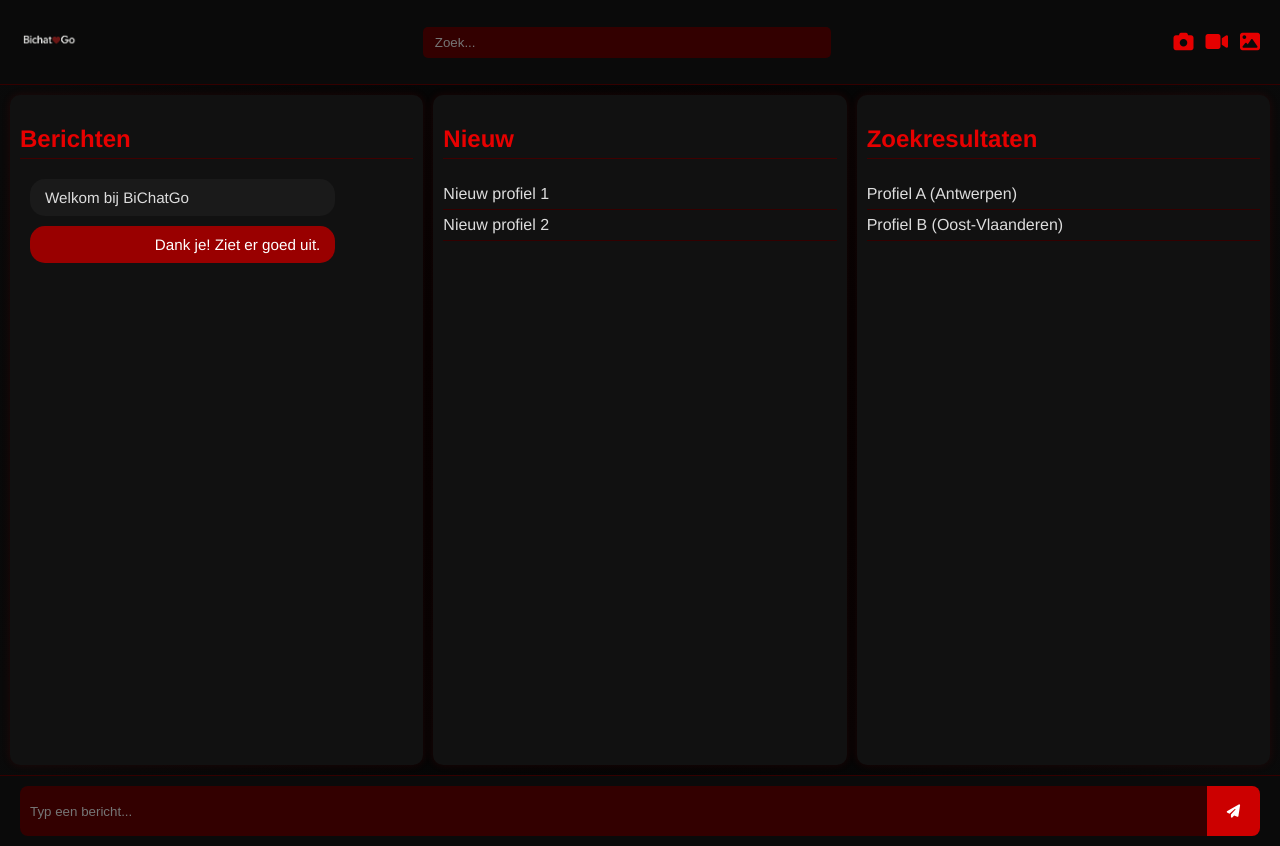
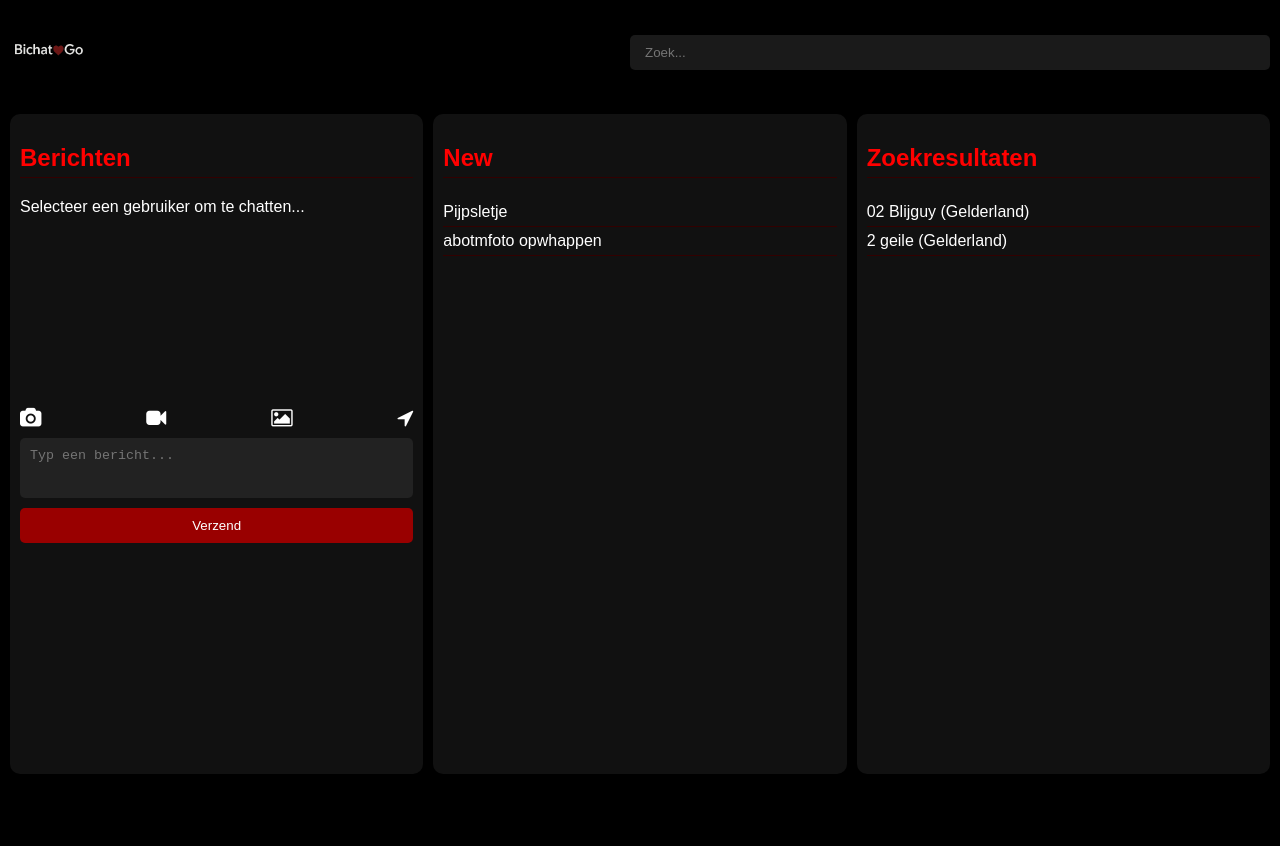
Before and after one commit to DenisS96/bichat, a plain HTML site: page html/Chat.html in a window 1280 px wide. After the commit the page ends 800 px from the top, so only its background shows below. Drawn offline with Linux system fonts and the light colour scheme.

Commit message:
Add files via upload

```diff
--- a/html/Chat.html
+++ b/html/Chat.html
@@ -3,12 +3,11 @@
 <head>
   <meta charset="UTF-8" />
   <meta name="viewport" content="width=device-width, initial-scale=1.0" />
-  <title>BiChatGo</title>
-  <link rel="stylesheet" href="https://cdnjs.cloudflare.com/ajax/libs/font-awesome/6.5.0/css/all.min.css">
+  <title>Chatroom</title>
+  <link rel="stylesheet" href="https://cdnjs.cloudflare.com/ajax/libs/font-awesome/4.7.0/css/font-awesome.min.css">
   <link rel="stylesheet" href="../style.css" />
 </head>
 <body>
-
   <header>
     <div class="logo">
       <img src="../images/ChatGPT_Image_22_mei_2025__23_22_45-removebg-preview.png" alt="Logo" />
@@ -16,44 +15,43 @@
     <div class="zoekbalk">
       <input type="text" placeholder="Zoek..." />
     </div>
-    <div class="icons">
-      <i class="fas fa-camera"></i>
-      <i class="fas fa-video"></i>
-      <i class="fas fa-image"></i>
-    </div>
   </header>
 
   <main class="chatlayout">
 
     <section class="kolom kolom3">
-        <h2>Berichten</h2>
-        <div class="chatbubble left">Welkom bij BiChatGo</div>
-        <div class="chatbubble right">Dank je! Ziet er goed uit.</div>
-      </section>
+      <h2>Berichten</h2>
+      <div class="berichten-container">
+        <p>Selecteer een gebruiker om te chatten...</p>
+      </div>
+      <div class="chat-controls">
+        <div class="iconen">
+          <i class="fa fa-camera"></i>
+          <i class="fa fa-video-camera"></i>
+          <i class="fa fa-image"></i>
+          <i class="fa fa-location-arrow"></i>
+        </div>
+        <textarea placeholder="Typ een bericht..."></textarea>
+        <button>Verzend</button>
+      </div>
+    </section>
 
     <section class="kolom kolom1">
-      <h2>Nieuw</h2>
+      <h2>New</h2>
       <ul>
-        <li>Nieuw profiel 1</li>
-        <li>Nieuw profiel 2</li>
+        <li>Pijpsletje</li>
+        <li>abotmfoto opwhappen</li>
       </ul>
     </section>
 
     <section class="kolom kolom2">
       <h2>Zoekresultaten</h2>
       <ul>
-        <li>Profiel A (Antwerpen)</li>
-        <li>Profiel B (Oost-Vlaanderen)</li>
+        <li>02 Blijguy (Gelderland)</li>
+        <li>2 geile (Gelderland)</li>
       </ul>
     </section>
 
-
   </main>
-
-  <footer>
-    <input class="message_field" type="text" placeholder="Typ een bericht..." />
-    <button><i class="fas fa-paper-plane"></i></button>
-  </footer>
-
 </body>
 </html>
--- a/style.css
+++ b/style.css
@@ -1,48 +1,44 @@
+* {
+  box-sizing: border-box;
+}
+
 body {
   margin: 0;
-  font-family: 'Helvetica Neue', Arial, sans-serif;
-  background: radial-gradient(circle, #000, #0a0a0a);
-  color: #ddd;
+  font-family: Arial, sans-serif;
+  background-color: #000;
+  color: #fff;
+  overflow-x: hidden;
 }
 
-/* Header */
 header {
   display: flex;
   justify-content: space-between;
   align-items: center;
+  padding: 10px;
+  background-color: #000;
   flex-wrap: wrap;
-  padding: 10px 20px;
-  background-color: #0a0a0a;
-  border-bottom: 1px solid #330000;
 }
 
 .logo img {
-  width: 60px;
+  width: 80px;
 }
 
 .zoekbalk input {
-  padding: 8px 12px;
+  padding: 10px 15px;
   border: none;
   border-radius: 5px;
-  width: 30vw;
-  background-color: #330000;
+  width: 50vw;
+  background-color: #1a1a1a;
   color: white;
 }
 
-.icons {
-  display: flex;
-  gap: 12px;
-  font-size: 20px;
-  color: #e60000;
-}
-
-/* Chatlayout */
 .chatlayout {
   display: flex;
   flex-wrap: wrap;
-  height: calc(100vh - 130px);
+  height: calc(100vh - 120px);
   padding: 10px;
   gap: 10px;
+  overflow-x: hidden;
 }
 
 .kolom {
@@ -52,105 +48,97 @@ header {
   padding: 10px;
   border-radius: 10px;
   overflow-y: auto;
-  box-shadow: 0 0 10px rgba(255, 0, 0, 0.1);
 }
 
 .kolom h2 {
-  color: #e60000;
-  border-bottom: 1px solid #400000;
+  color: #ff0000;
+  border-bottom: 1px solid #330000;
   padding-bottom: 5px;
 }
 
 .kolom ul {
   list-style: none;
   padding: 0;
+  margin: 0;
 }
 
 .kolom li {
-  padding: 6px 0;
+  padding: 5px 0;
   border-bottom: 1px solid #330000;
 }
 
-/* Chatbubbels */
-.chatbubble {
-  max-width: 70%;
-  padding: 10px 15px;
-  margin: 10px;
-  border-radius: 15px;
-  font-size: 0.95rem;
+.berichten-container {
+  min-height: 200px;
+  margin-bottom: 10px;
 }
 
-.chatbubble.left {
-  background-color: #1a1a1a;
-  align-self: flex-start;
+.chat-controls {
+  display: flex;
+  flex-direction: column;
+  gap: 10px;
+  margin-top: 10px;
 }
 
-.chatbubble.right {
+.iconen {
+  display: flex;
+  justify-content: space-between;
+  gap: 10px;
+  font-size: 20px;
+  color: white;
+}
+
+textarea {
+  width: 100%;
+  padding: 10px;
+  border: none;
+  border-radius: 5px;
+  background-color: #222;
+  color: white;
+  resize: none;
+  transition: height 0.3s ease;
+  height: 60px;
+}
+
+textarea:focus {
+  height: 100px;
+}
+
+button {
+  padding: 10px;
   background-color: #990000;
   color: white;
-  align-self: flex-end;
-  text-align: right;
-}
-
-/* Footer */
-footer {
-  display: flex;
-  padding: 10px 20px;
-  background-color: #0a0a0a;
-  border-top: 1px solid #330000;
-}
-
-footer input {
-  flex: 1;
-  padding: 10px;
   border: none;
-  border-radius: 8px 0 0 8px;
-  background-color: #330000;
-  color: #fff;
-}
-
-footer button {
-  padding: 10px 20px;
-  border: none;
-  background-color: #cc0000;
-  color: white;
-  border-radius: 0 8px 8px 0;
+  border-radius: 5px;
   cursor: pointer;
-  transition: background-color 0.3s ease;
-}
-
-footer button:hover {
-  background-color: #ff1a1a;
-}
-
-.message_field{
-  height: 30px;
 }
 
 /* Mobielvriendelijk */
 @media (max-width: 768px) {
+  header {
+    flex-direction: column;
+    align-items: flex-start;
+    gap: 10px;
+  }
+
+  .zoekbalk input {
+    width: 100%;
+  }
+
+  .logo img {
+    width: 60px;
+  }
+
   .chatlayout {
     flex-direction: column;
     height: auto;
   }
 
-  .zoekbalk input {
-    width: 100%;
-    margin: 10px 0;
+  .kolom3 {
+    order: 3; /* Chat onderaan op mobiel */
   }
 
-  .logo {
-    order: -1;
-    width: 100%;
-    text-align: left;
-  }
-
-  .logo img {
-    width: 50px;
-  }
-
-  .icons {
-    justify-content: flex-start;
-    gap: 10px;
+  .iconen {
+    justify-content: space-around;
+    font-size: 22px;
   }
 }
```
